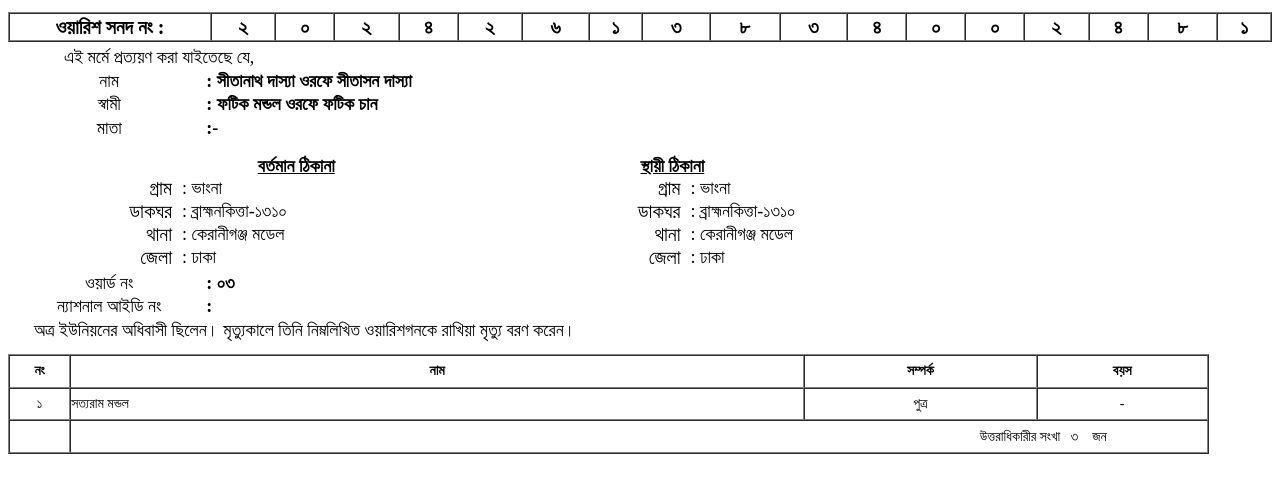
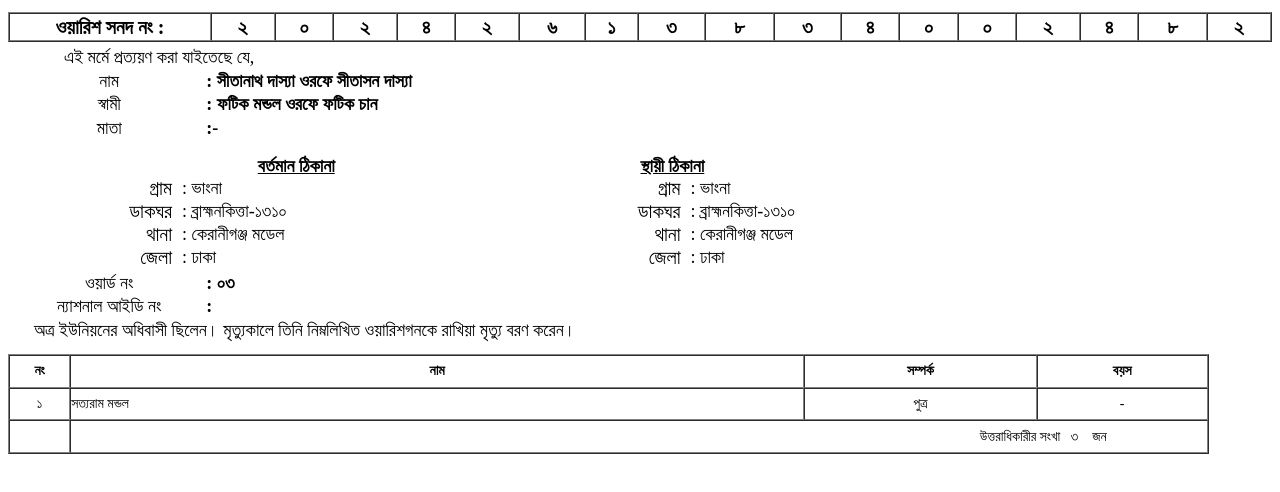
Before and after one commit to kalindiup/index.php-onlinetrack-warish_onosondan-tid-20243613834002482, a plain HTML site: page index.html in a window 1280 px wide. Shown: the part 178-670 px from the top of the page. Drawn offline with Linux system fonts and the light colour scheme.

Commit message:
Update index.html

```diff
--- a/index.html
+++ b/index.html
@@ -48,7 +48,7 @@
             <td style="text-align:center; font-weight:bold; font-size:20px;">২</td>
             <td style="text-align:center; font-weight:bold; font-size:20px;">৪</td>
             <td style="text-align:center; font-weight:bold; font-size:20px;">৮</td>
-            <td style="text-align:center; font-weight:bold; font-size:20px;">১</td>
+            <td style="text-align:center; font-weight:bold; font-size:20px;">২</td>
         </tr>
     </table>
     <table border="0" style="height:300px; width:100%; padding-left:5px;" cellspacing="0">
```
